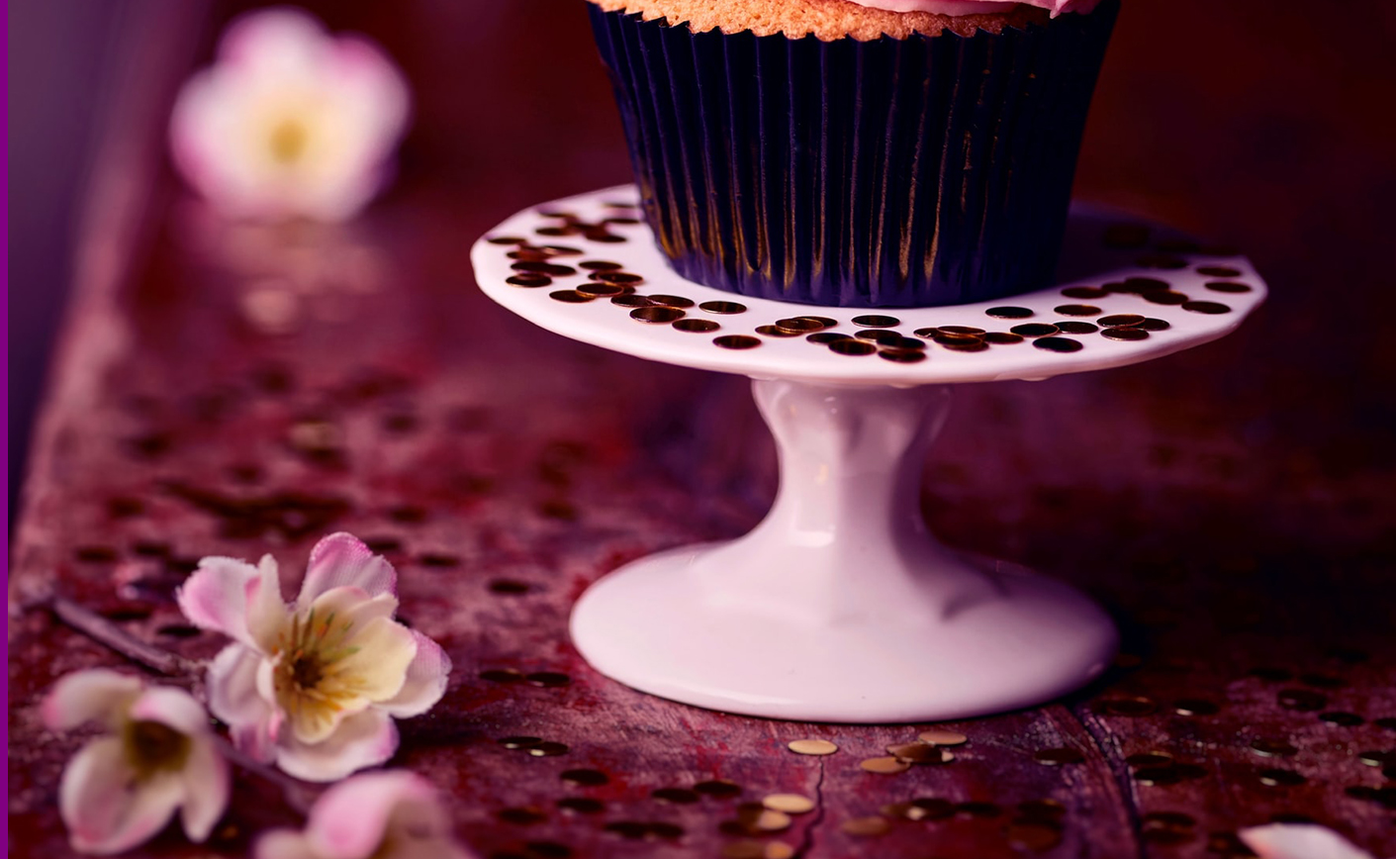
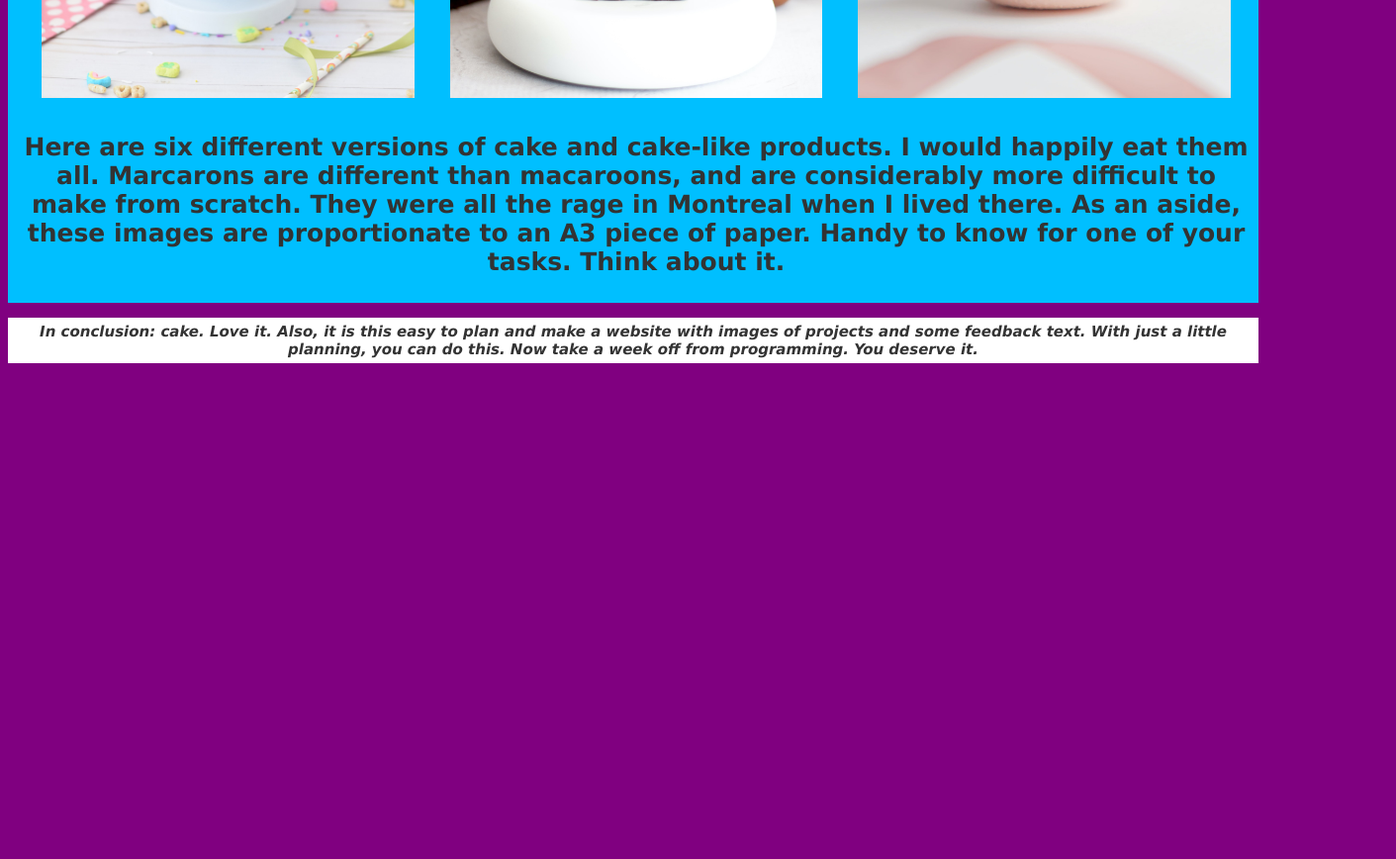
Before and after one commit to finleygrindle/HTML-CSS, a plain HTML site: page cake.html in a window 1280 px wide. Shown: the part 2540-3408 px from the top of the page at 99% size, 1411 px wide, since content can reach past the window. After the commit the page ends 2922 px from the top, so only its background shows below. Drawn offline with Linux system fonts and the light colour scheme.

Commit message:
Added styles2 style sheet

```diff
--- a/cake.html
+++ b/cake.html
@@ -7,6 +7,8 @@
     <meta name="viewport" content="width=device-width, initial-scale=1.0">
 
     <link rel='stylesheet' href='styles.css' />
+
+    <link rel='stylesheet' href='styles2.css' />
 
     <title>I Love Cake</title>
 </head>
--- /dev/null
+++ b/styles2.css
@@ -0,0 +1,62 @@
+/* Un-comment by deleting the star and slash on the beginning and end of every style. Try different styles, look up what you can do and change, or the options VSC gives you*/
+/* ======================================== */
+
+
+/* ====poster section====*/
+
+
+/* below styles all sections */
+
+
+
+/* section {
+    padding: 8px 0px 0px 0px;
+}  */
+
+
+
+/* below styles only "section 2" */
+
+
+
+.section-two {
+    padding: 6px 2px 2px 8px;
+    background-color: deepskyblue;
+}
+
+
+
+/* designating a % for width for an image allows a rescale when web brower moves */
+
+ .cake-poster-item {
+    display: flex;
+    flex-wrap: wrap;
+    width: 30%;
+    padding: 10px;
+ }
+
+
+.dark {
+    color: #333333;
+}
+
+
+.center {
+    text-align: center;
+}
+
+
+
+/*====footer styles====*/
+
+
+footer {
+
+    background-color: white;
+
+}
+
+.disclaimer {
+    padding: 5px;
+    text-align: center;
+}
```
